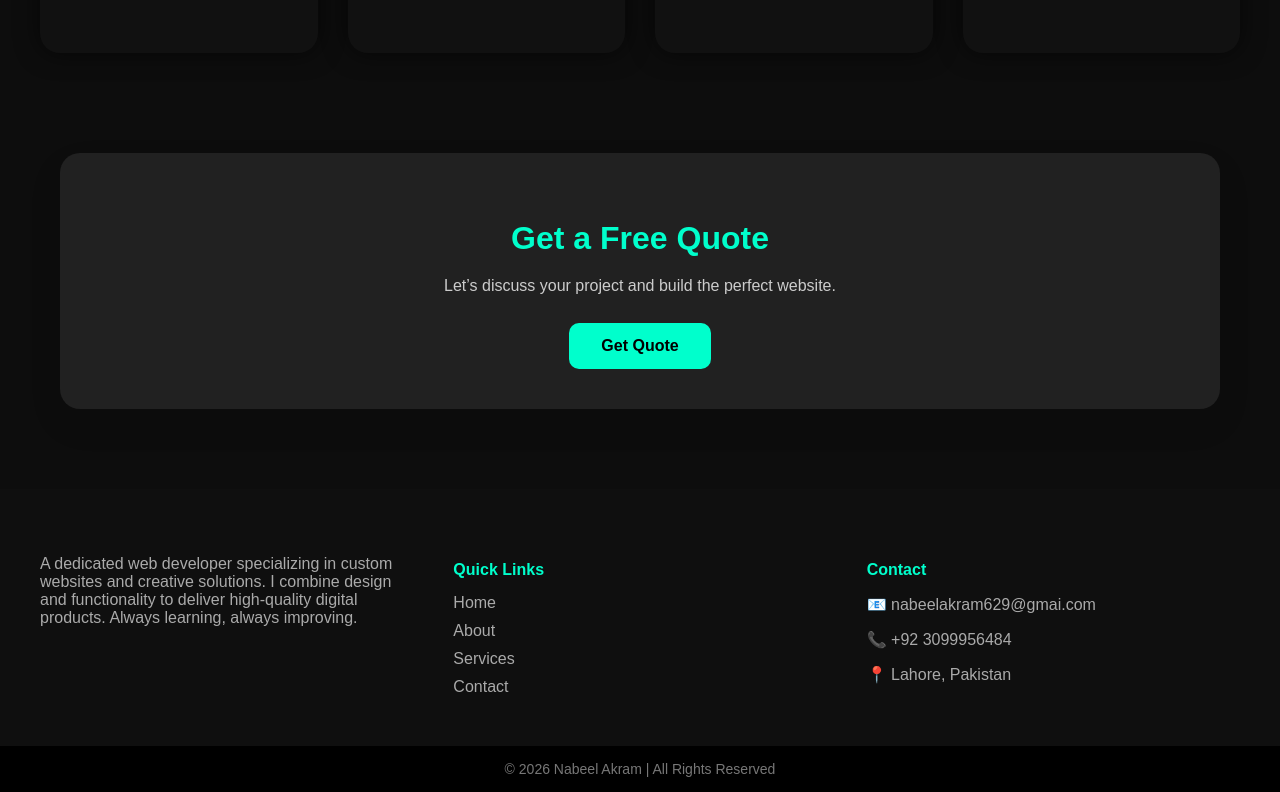
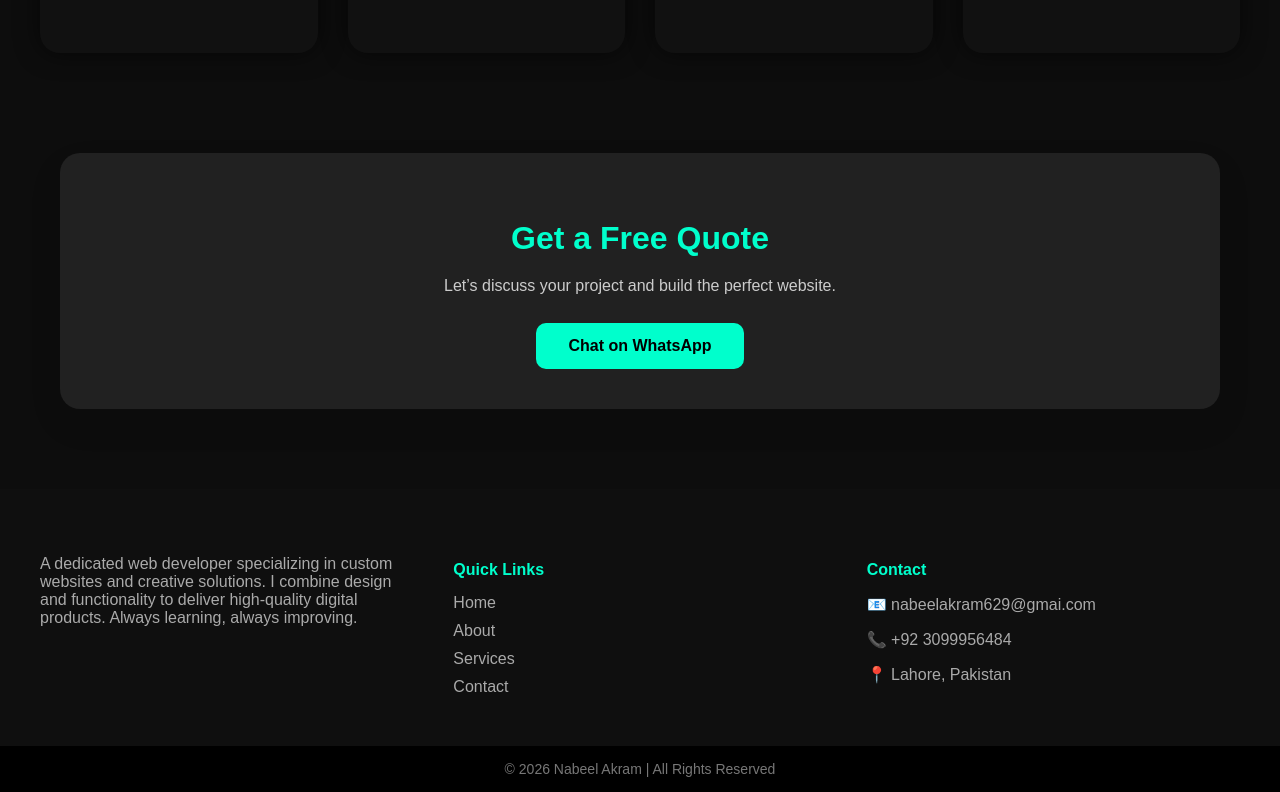
Before and after one commit to Nabeel629/Portfolio, a React (Vite) app: page / in a window 1280 px wide. Shown: the part 5101-5893 px from the top of the page. Built offline with nearby package versions, Linux system fonts and the light colour scheme.

Commit message:
number add

```diff
--- a/src/Pages/Home.jsx
+++ b/src/Pages/Home.jsx
@@ -213,8 +213,16 @@ function Home() {
   <p>
     Let’s discuss your project and build the perfect website.
   </p>
-        <button>Get Quote</button>
+
+  <a
+    href="https://wa.me/923099956484?text=Hi%20are%20you%20available%3F"
+    target="_blank"
+    rel="noopener noreferrer"
+  >
+    <button>Chat on WhatsApp</button>
+  </a>
 </div>
+
     </div>
   );
 }
```
Lines whose indentation alone changed are shown as unchanged.
